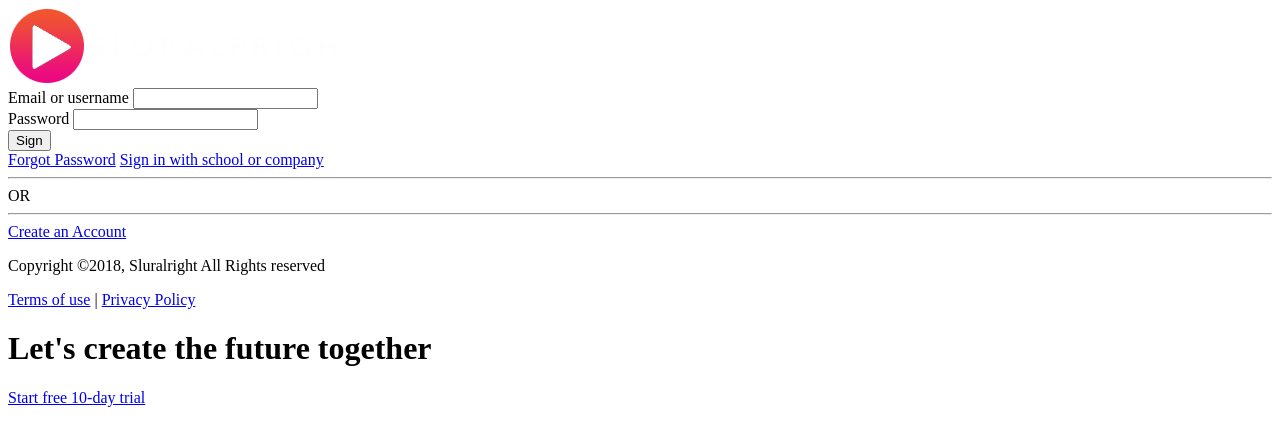
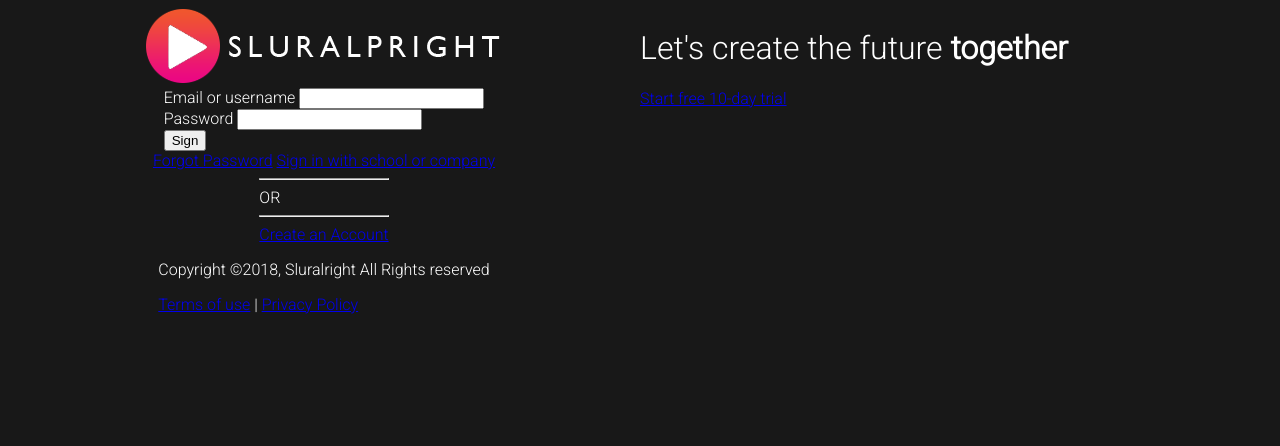
Before and after one commit to Joyceline-Muthoni/exercise, a plain HTML site: page index.html in a window 1280 px wide. Drawn offline with Linux system fonts and the light colour scheme.

Commit message:
my first commit

```diff
--- a/index.html
+++ b/index.html
@@ -1,26 +1,31 @@
 <!DOCTYPE html>
 <html lang="en">
   <head>
-    <meta charset="UTF-8">
-    <meta name="viewport" content="width=device-width, initial-scale=1.0">
+    <meta charset="UTF-8" />
+    <meta name="viewport" content="width=device-width, initial-scale=1.0" />
     <title>Sign-In- Sluralright</title>
-    <link rel="stylesheet" href="style.css">
+    <link rel="stylesheet" href="style.css" />
   </head>
   <body>
-   <div id="wrapper"></div>
+    <div id="wrapper">
       <div id="left">
         <div id="signin">
           <div class="logo">
-            <img src="login-logo (1).png" alt="Sluralright">
+            <img src="login-logo (1).png" alt="Sluralright" />
           </div>
           <form>
             <div>
               <label>Email or username</label>
-                <input type="text" class="text-input" required>
+              <input type="text" class="text-input" required />
             </div>
             <div>
               <label>Password</label>
-                <input type="password" required pattern[a-z0-5]{8,} class="text-input">
+              <input
+                type="password"
+                required
+                pattern[a-z0-5]{8,}
+                class="text-input"
+              />
             </div>
             <button type="submit" class="primary-btn">Sign</button>
           </form>
@@ -29,9 +34,9 @@
             <a href="#">Sign in with school or company</a>
           </div>
           <div class="or">
-            <hr class="bar">
+            <hr class="bar" />
             <span>OR</span>
-            <hr class="bar">
+            <hr class="bar" />
             <a href="#" class="secondary-btn">Create an Account</a>
           </div>
           <footer id="main-footer">
@@ -47,9 +52,9 @@
         <div id="showcase">
           <div class="showcase-text">
             <h1>Let's create the future <strong>together</strong></h1>
-            <a href="#" class="secondary-btn">Start  free 10-day trial</a>
+            <a href="#" class="secondary-btn">Start free 10-day trial</a>
           </div>
-
+        </div>
       </div>
     </div>
   </body>
--- a/style.css
+++ b/style.css
@@ -0,0 +1,43 @@
+@import url("https://fonts.googleapis.com/css2?family=Roboto:wght@300&display=swap");
+
+
+body {
+  font-family: "Roboto", sans-serif;
+  font-weight: 300;
+  background-color: #181818;
+  color: #ffffff;
+  overflow: hidden;
+}
+
+h1,
+h2,
+h3,
+h4,
+h5,
+h6 {
+  font-weight: 300;
+}
+#wrapper {
+  display: flex;
+  flex-direction: row;
+}
+#left {
+    display:flex;
+    flex-direction:row;
+    justify-content:center;
+    align-items:center;
+    flex: 1;
+}
+#right {
+  flex: 1;
+}
+
+/*sign in*/
+
+#signin{ display:flex;
+flex-direction:column;
+align-items: center;
+justify-content:center;
+padding-bottom:1rem;
+width:80%;
+}
```
Lines whose indentation alone changed are shown as unchanged.
